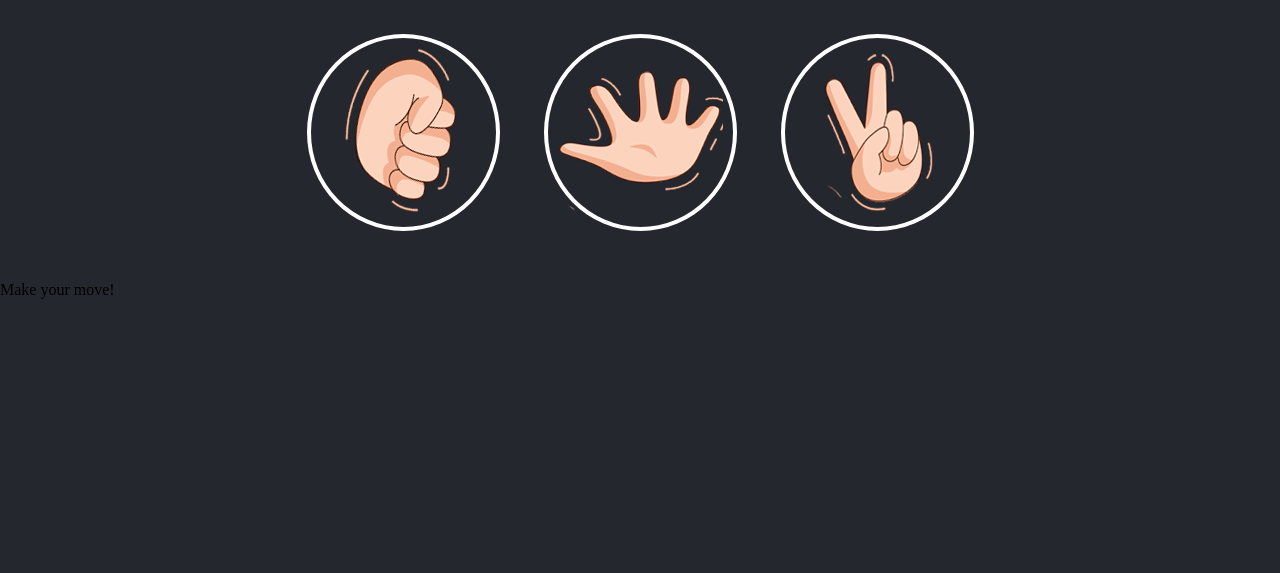
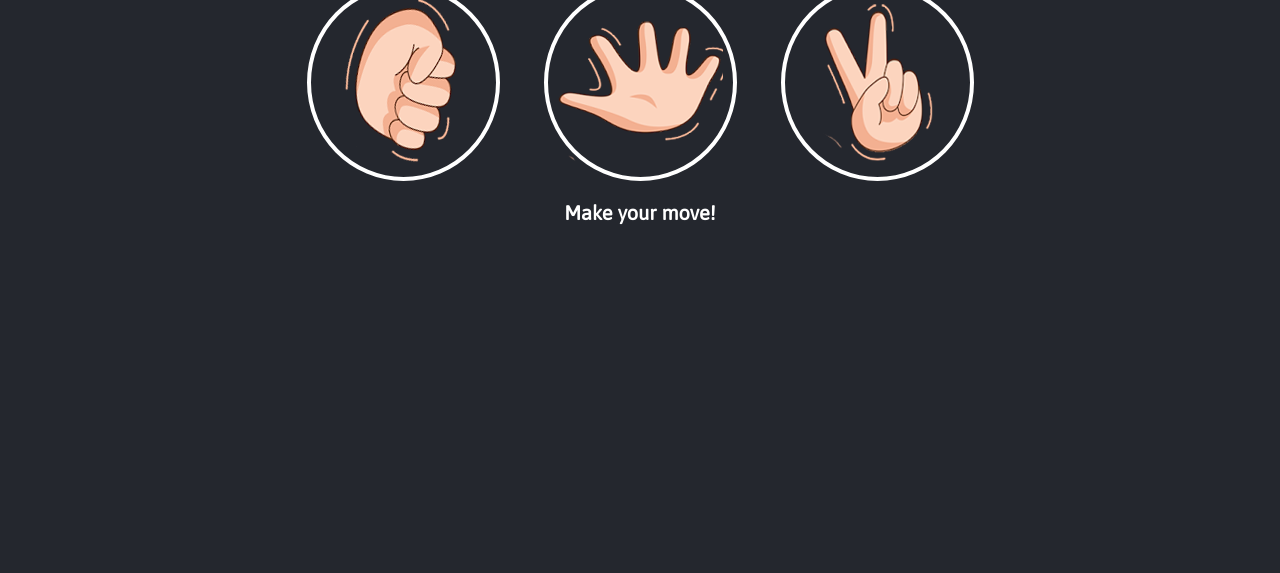
Before and after one commit to scampcoder/RockPaperScissors, a plain HTML site: page frontend/index.html in a window 1280 px wide. Shown: the part 227-800 px from the top of the page. Drawn offline with Linux system fonts and the light colour scheme.

Commit message:
style action message

```diff
--- a/frontend/styles.css
+++ b/frontend/styles.css
@@ -64,7 +64,7 @@ header > h1 {
 }
 
 .choices {
-    margin: 50px 0;
+    margin-top: 50px 0;
     text-align: center;
 }
 
@@ -82,3 +82,12 @@ header > h1 {
     background: black;
 
 }
+
+#action-message {
+    text-align: center;
+    color: white;
+    font-family: 'Asap', sans-serif;
+    font-weight: bold;
+    font-size: 20px;
+    margin-top: 20px;
+}
```
